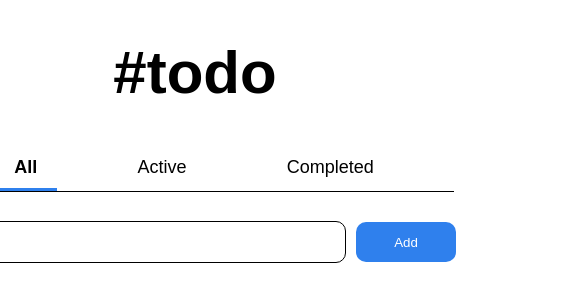
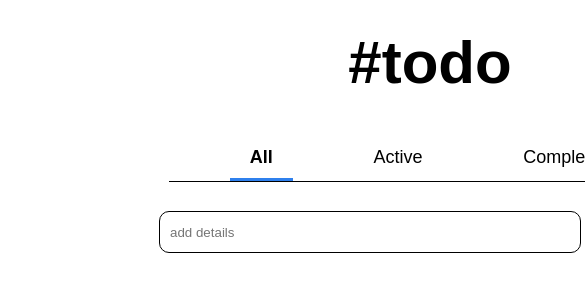
Before and after one commit to vedanshdwivedi/reactJS-todo, a React (Create React App) app: page / in a window 390 px wide. Shown: the top 302 px of the page, 585 px wide, since content can reach past the window. Built offline with nearby package versions, Linux system fonts and the light colour scheme.

Commit message:
Updated CSS for mobile

```diff
--- a/src/pages/todo.css
+++ b/src/pages/todo.css
@@ -1,19 +1,22 @@
-.todoContainer{
+.todoContainer {
     display: flex;
-    flex-direction: column;
-    justify-content: space-around;
-    align-items: center;
+    justify-content: center !important;
     font-family: Arial, Helvetica, sans-serif;
 }
-
-.todoWrapper{
+.todoWrapper {
     display: flex;
     flex-direction: column;
     gap: 10px;
-    margin: 10px;
     padding: 20px;
-    width: 70%;
     align-items: center;
+    max-width: 100%;
+    overflow-y: scroll;
+}
+
+@media (max-width: 400px) {
+    .todoContainer {
+        width: 100vh; /* Set width to 100vh for screens less than 400px */
+    }
 }
 
 .todoHeader{
@@ -36,7 +39,7 @@
     margin-bottom: 0px;
     padding-bottom: 0px;
     border-bottom: 1px solid black;
-    width: 500px;
+    /* width: 100%; */
     justify-content: space-evenly;
 }
 
```
Also changed, not shown: 1 other file (tests, documents, lock files or other folders).
